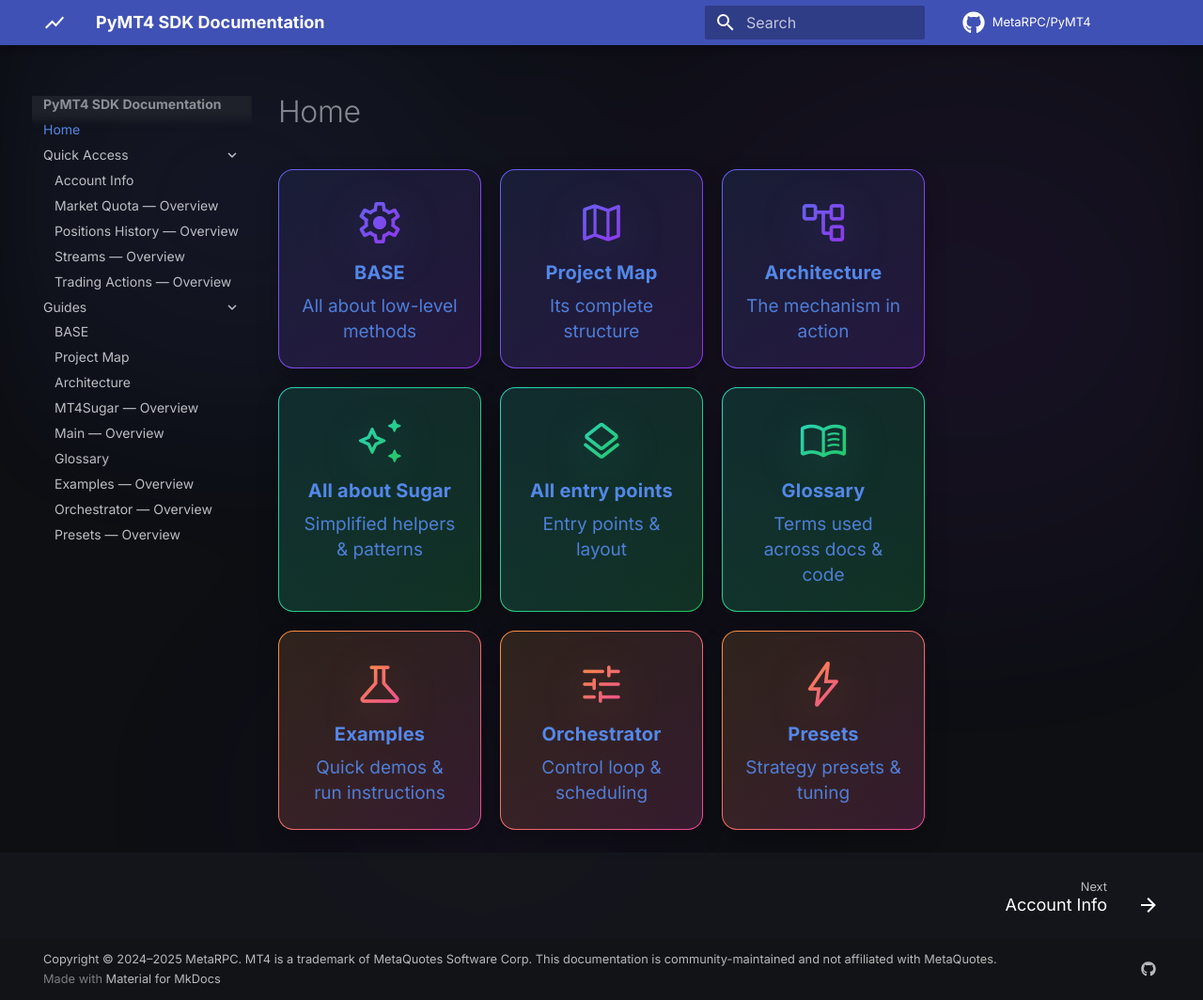
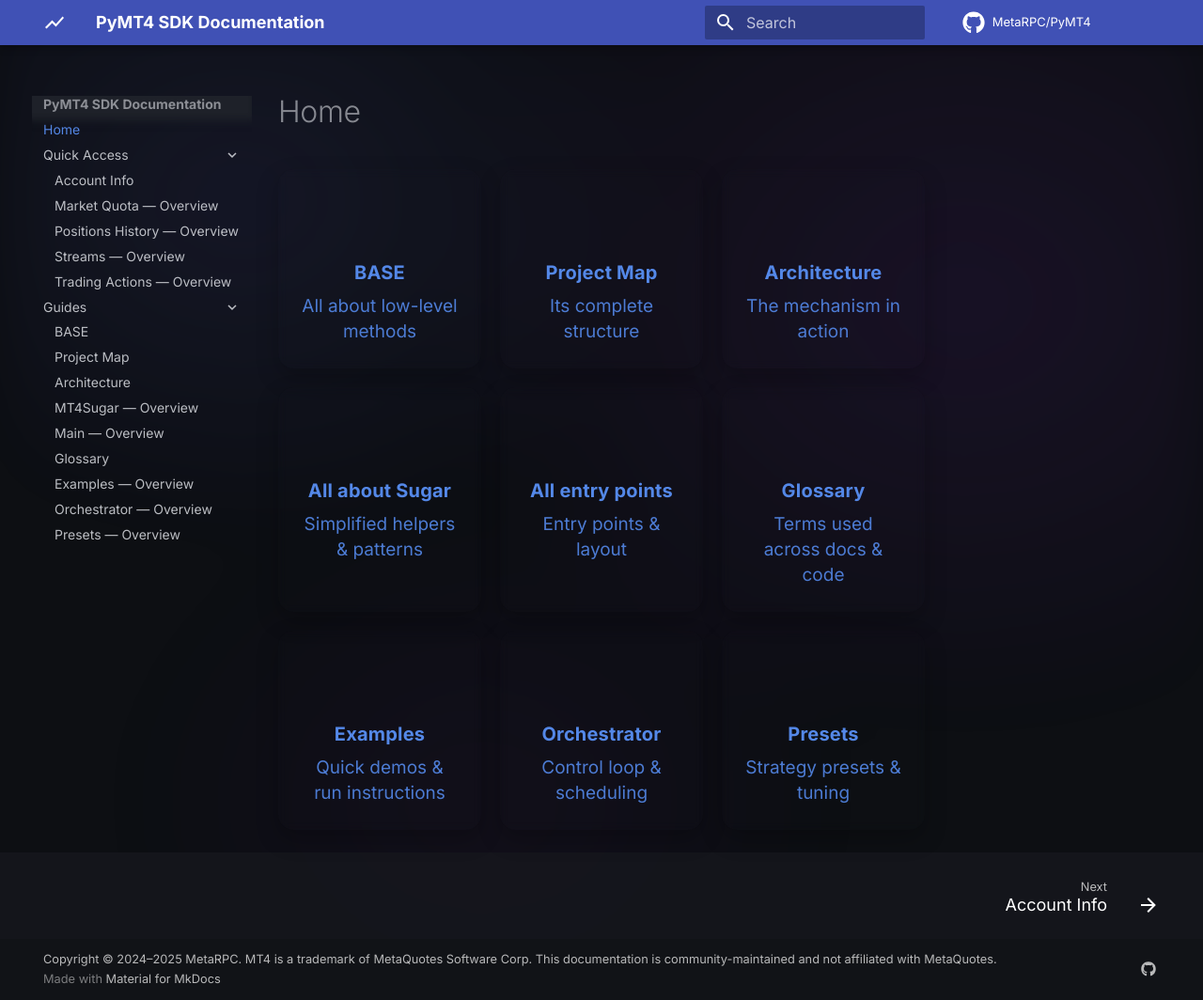
Before and after one commit to MetaRPC/PyMT4, an MkDocs documentation site: the page built from docs/index.md, in a window 1280 px wide and 1064 px high. Shown: the whole window at 94% size. Built offline with MkDocs 1.6.1 and Material for MkDocs 9.7.7, drawn with Linux system fonts in a browser that asks for light colours; comment, search, counter and statistics services are not loaded.

Commit message:
Update custom.css

```diff
--- a/docs/styles/custom.css
+++ b/docs/styles/custom.css
@@ -82,7 +82,6 @@
           background-clip: text;
   color: transparent;
   filter: drop-shadow(0 10px 24px rgba(var(--g1), .26));
-  /* без трансформаций на hover — чтобы не “дергалось” */
 }
 
 /* 6) Hover карточки: лёгкий подъём и внутренний оттенок */
@@ -98,27 +97,4 @@
 .card::after{
   content:""; position:absolute; inset:-1px; border-radius:inherit; pointer-events:none;
   background:
-    radial-gradient(60% 90% at -12% 50%, rgba(var(--g1), .18), transparent 60%),
-    radial-gradient(60% 90% at 112% 50%, rgba(var(--g2), .18), transparent 60%);
-  opacity:0; transition: opacity .22s ease;
-}
-.card:hover::after{ opacity:.7; }
-
-/* 8) Палитра по рядам (градиенты) */
-.card.infra{
-  --g1: 99,102,241;   /* indigo-500 */
-  --g2: 147,51,234;   /* purple-600 */
-}
-.card.practical{
-  --g1: 45,212,191;   /* teal-400 */
-  --g2: 34,197,94;    /* green-500 */
-}
-.card.strategy{
-  --g1: 251,146,60;   /* orange-400 */
-  --g2: 236,72,153;   /* pink-500 */
-}
-
-/* 9) Accessibility */
-@media (prefers-reduced-motion: reduce){
-  .card{ transition: none !important; }
-}
+    radial-gradient(60% 90% at -12% 50%, rgba(
```
